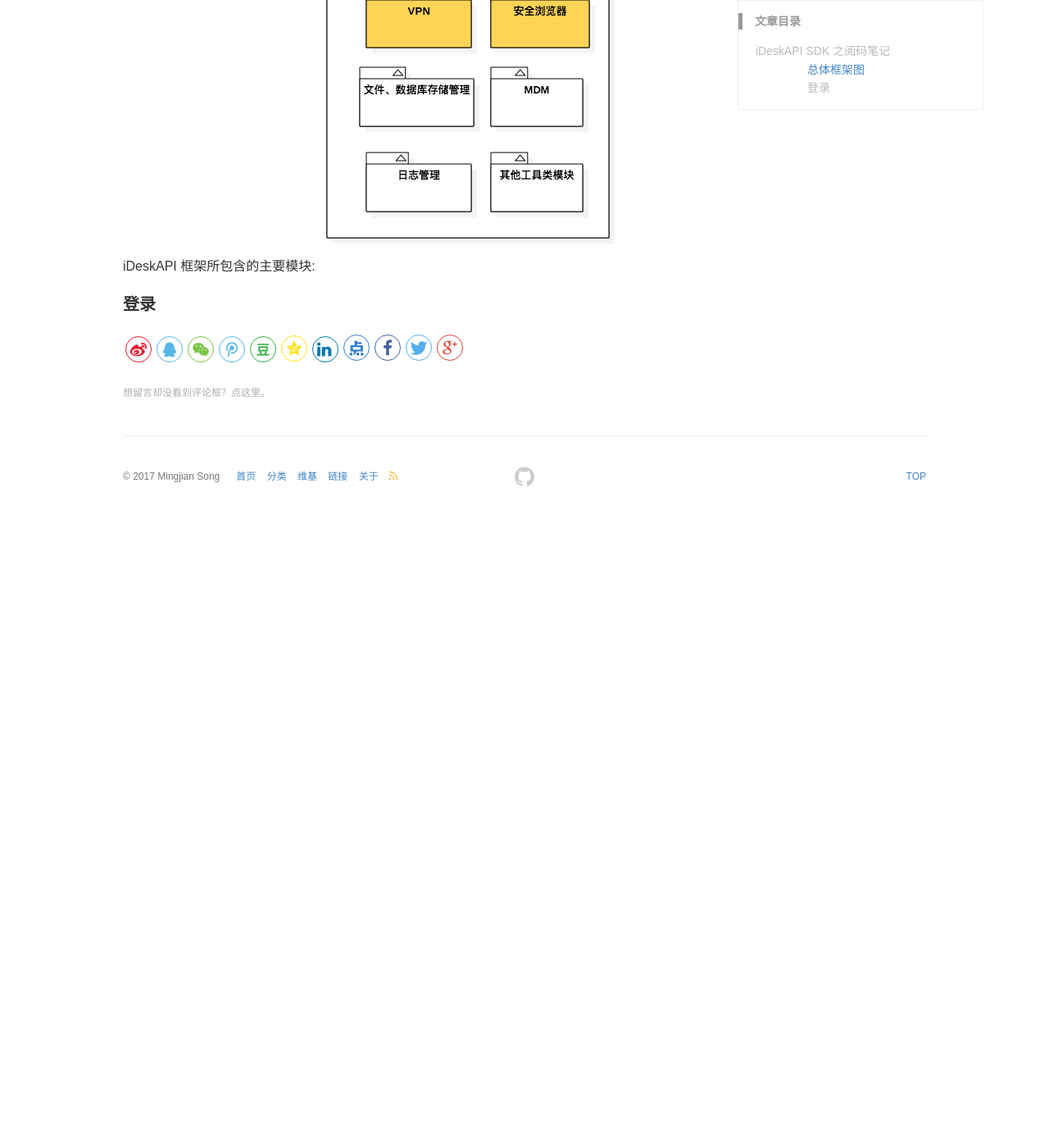
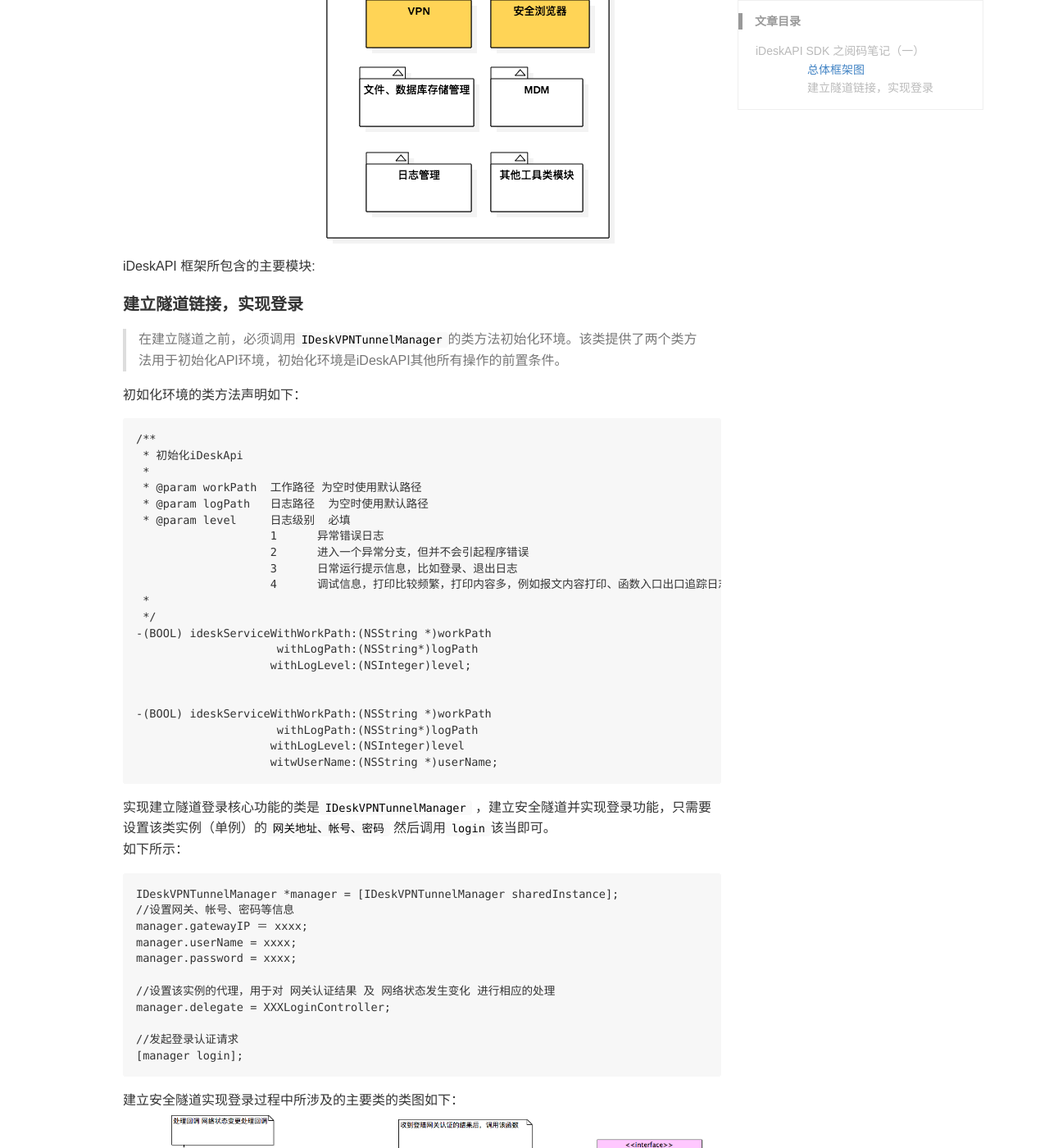
Before and after one commit to songhaoxin/songhaoxin.github.io, a Jekyll site: the page built from _posts/2017-08-12-IDeskSDK.md, in a window 1280 px wide and 1400 px high, scrolled down 1021 px. Shown: the whole window at 82% size. Built offline with Jekyll 4.4.1, drawn with Linux system fonts in a browser that asks for light colours; our own code applies the rules of GitHub Pages for plain Markdown files; comment, search, counter and statistics services are not loaded; before the commit the page ends 1651 px from its top, so only the background shows below that; some of the changed text lies outside the part shown.

Commit message:
add 4 png

````diff
--- a/_posts/2017-08-12-IDeskSDK.md
+++ b/_posts/2017-08-12-IDeskSDK.md
@@ -1,13 +1,6 @@
----
-layout: post
-title: iDeskSDK 阅码文档
-categories: osx/iOS
-description: iDeskSDK 阅码文档
-keywords: 阅码文档 UML
----
 
 
-# iDeskAPI SDK  之阅码笔记
+# iDeskAPI SDK  之阅码笔记（一）
 
 iDeskAPI SDK 是 ``安全浏览器项目组`` 基于``SVN SDK``开发、提供给外用以集成``安全浏览器``的框架。该框架主要包括了``VPN安全隧道管理``、``MDM（移动设备管理）``、``安全浏览器控件``、``文件/数据库加解密``等功能。
 
@@ -21,4 +14,53 @@ iDeskAPI 框架所包含的主要模块:
 ![ideskAPI](http://vivgoo.com/images/idesk2.png)
 
 
-#### 登录
+#### 建立隧道链接，实现登录
+> 在建立隧道之前，必须调用``IDeskVPNTunnelManager``的类方法初始化环境。该类提供了两个类方法用于初始化API环境，初始化环境是iDeskAPI其他所有操作的前置条件。
+
+初如化环境的类方法声明如下：
+
+```
+/**
+ * 初始化iDeskApi
+ *
+ * @param workPath  工作路径 为空时使用默认路径
+ * @param logPath   日志路径  为空时使用默认路径
+ * @param level     日志级别  必填
+                    1      异常错误日志
+                    2      进入一个异常分支，但并不会引起程序错误
+                    3      日常运行提示信息，比如登录、退出日志
+                    4      调试信息，打印比较频繁，打印内容多，例如报文内容打印、函数入口出口追踪日志等
+ *
+ */
+-(BOOL) ideskServiceWithWorkPath:(NSString *)workPath
+                     withLogPath:(NSString*)logPath
+                    withLogLevel:(NSInteger)level;
+
+
+-(BOOL) ideskServiceWithWorkPath:(NSString *)workPath
+                     withLogPath:(NSString*)logPath
+                    withLogLevel:(NSInteger)level
+                    witwUserName:(NSString *)userName;
+```
+
+实现建立隧道登录核心功能的类是``IDeskVPNTunnelManager`` ，建立安全隧道并实现登录功能，只需要设置该类实例（单例）的``网关地址、帐号、密码``    然后调用``login``该当即可。
+如下所示：
+
+```
+IDeskVPNTunnelManager *manager = [IDeskVPNTunnelManager sharedInstance];
+//设置网关、帐号、密码等信息
+manager.gatewayIP ＝ xxxx;
+manager.userName = xxxx;
+manager.password = xxxx;
+
+//设置该实例的代理，用于对 网关认证结果 及 网络状态发生变化 进行相应的处理
+manager.delegate = XXXLoginController;
+
+//发起登录认证请求
+[manager login];
+```
+  建立安全隧道实现登录过程中所涉及的主要类的类图如下：
+  ![class png1](http://vivgoo.com/images/idesk3.png)
+
+
+  整个登录过程关键逻辑的时序图如下（假设登录控件器为``HWLoginViewController``，并实现了``IDeskVPNTunnelManagerDelegate``协议方法，该类的实例是```IDeskVPNTunnelManager```单例的代理）：
````
Also changed, not shown: images/idesk4.png (added).
